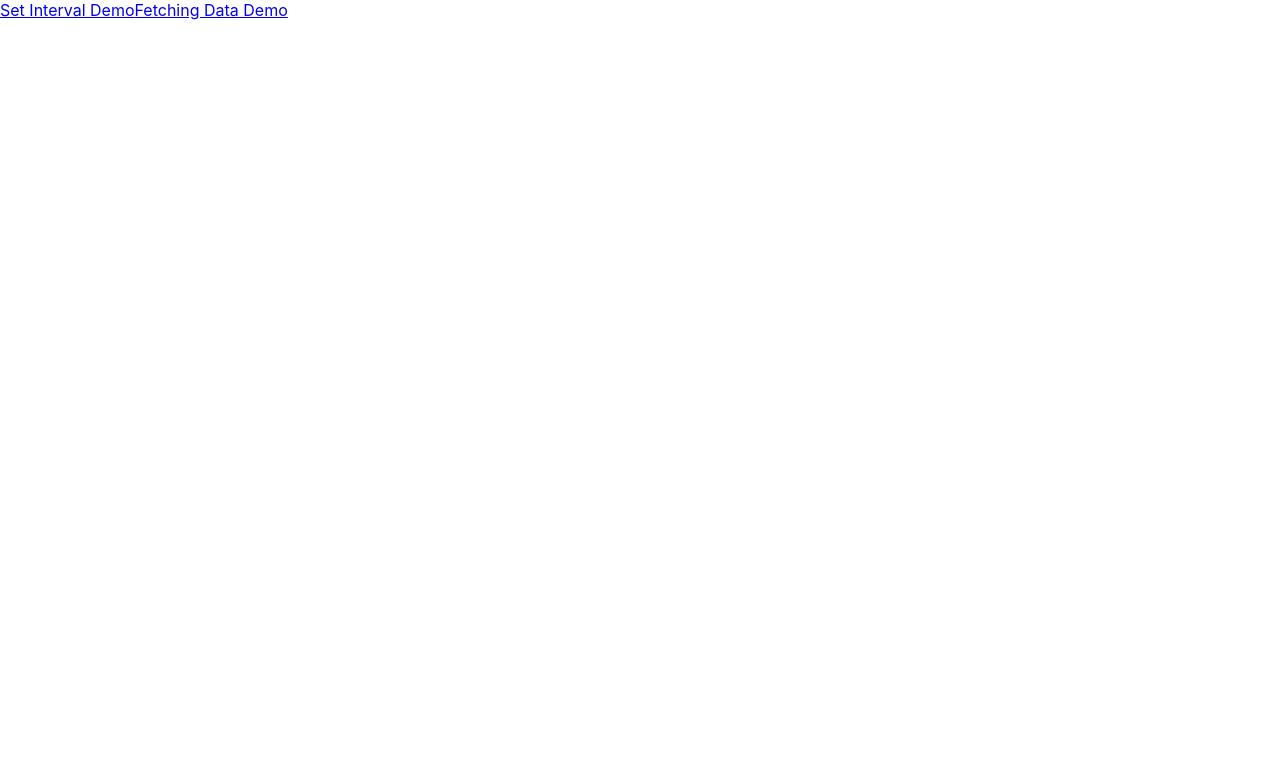
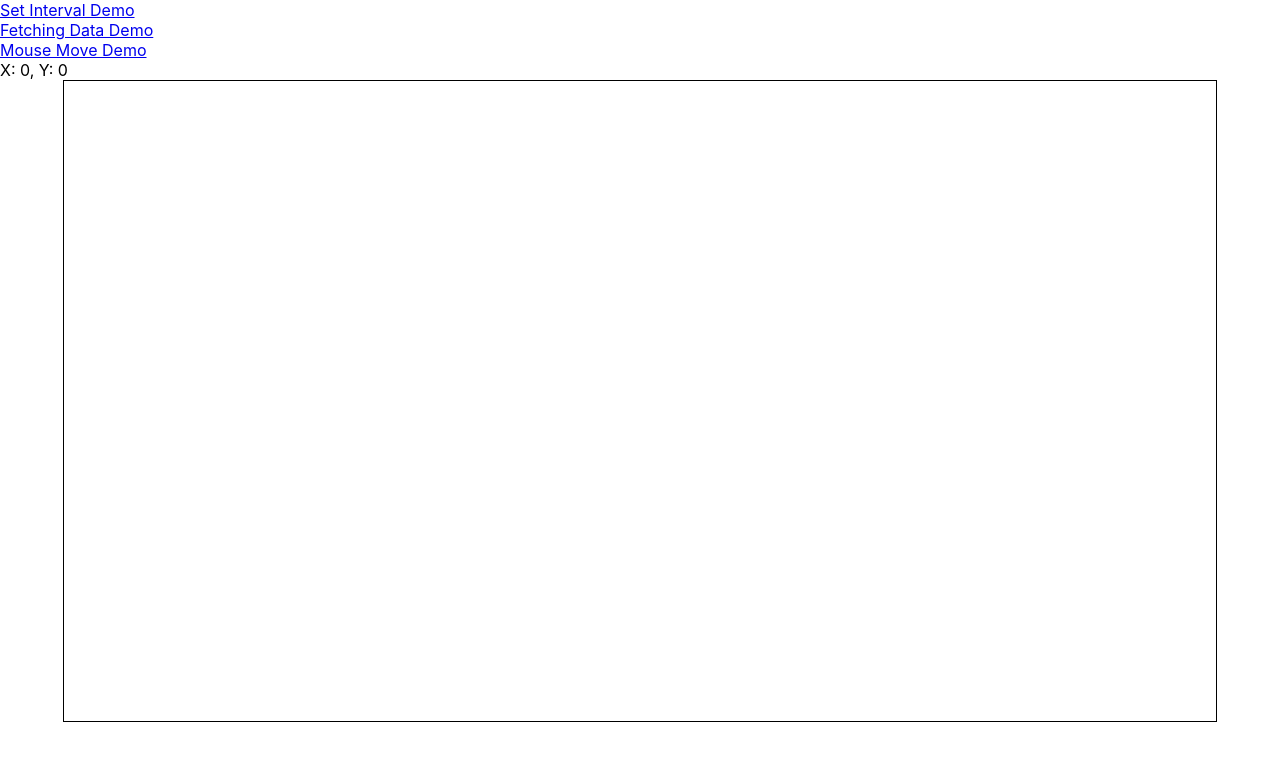
Before and after one commit to daegren/lhl-feb3-w7d4, a React (Create React App) app: page /mouse-move in a window 1280 px wide. Shown: the top 760 px of the page. Built offline with nearby package versions, Linux system fonts and the light colour scheme.

Commit message:
adding mouse move page

```diff
--- a/src/App.js
+++ b/src/App.js
@@ -3,6 +3,7 @@ import './App.css'
 import { BrowserRouter as Router, Switch, Link, Route } from 'react-router-dom'
 import TimeSince from './pages/time-since'
 import DataFetching from './pages/data-fetching'
+import MouseMove from './pages/mouse-move'
 import useInterval from './hooks/useInterval'
 import moment from 'moment'
 
@@ -17,13 +18,15 @@ function App () {
     <Router>
       <div className='App'>
         <nav>
-          <Link to='/time-since'>Set Interval Demo</Link>
-          <Link to='/data-fetching'>Fetching Data Demo</Link>
+          <div><Link to='/time-since'>Set Interval Demo</Link></div>
+          <div><Link to='/data-fetching'>Fetching Data Demo</Link></div>
+          <div><Link to='/mouse-move'>Mouse Move Demo</Link></div>
         </nav>
         <main>
           <Switch>
             <Route path='/time-since' render={() => <TimeSince date={startOfMinute} />} />
             <Route path='/data-fetching' component={DataFetching} />
+            <Route path='/mouse-move' component={MouseMove} />
           </Switch>
         </main>
       </div>
--- /dev/null
+++ b/src/hooks/useEventListener.js
@@ -0,0 +1,23 @@
+import { useRef, useEffect } from 'react'
+
+const useEventListener = (eventName, callback, element = window) => {
+  const callbackRef = useRef()
+
+  useEffect(() => {
+    callbackRef.current = callback
+  }, [callback])
+
+  useEffect(() => {
+    const handler = (event) => {
+      callbackRef.current(event)
+    }
+
+    element.addEventListener(eventName, handler)
+
+    return () => {
+      element.removeEventListener(eventName, handler)
+    }
+  }, [element, eventName])
+}
+
+export default useEventListener
--- /dev/null
+++ b/src/pages/mouse-move.css
@@ -0,0 +1,6 @@
+.mouse-box {
+  width: 90vw;
+  height: 80vh;
+  border: 1px solid black;
+  margin: 0 auto;
+}
--- /dev/null
+++ b/src/pages/mouse-move.js
@@ -0,0 +1,24 @@
+import React, { useState, useRef, useCallback } from 'react'
+import './mouse-move.css'
+import useEventListener from '../hooks/useEventListener'
+
+const MouseMove = () => {
+  const [coords, setCoords] = useState({ x: 0, y: 0 })
+
+  const mouseBoxRef = useRef()
+
+  const handleMouseMove = useCallback((e) => {
+    setCoords({ x: e.clientX, y: e.clientY })
+  }, [setCoords])
+
+  useEventListener('mousemove', handleMouseMove, mouseBoxRef.current)
+
+  return (
+    <>
+      <div>X: {coords.x}, Y: {coords.y}</div>
+      <div className='mouse-box' ref={mouseBoxRef} />
+    </>
+  )
+}
+
+export default MouseMove
```
